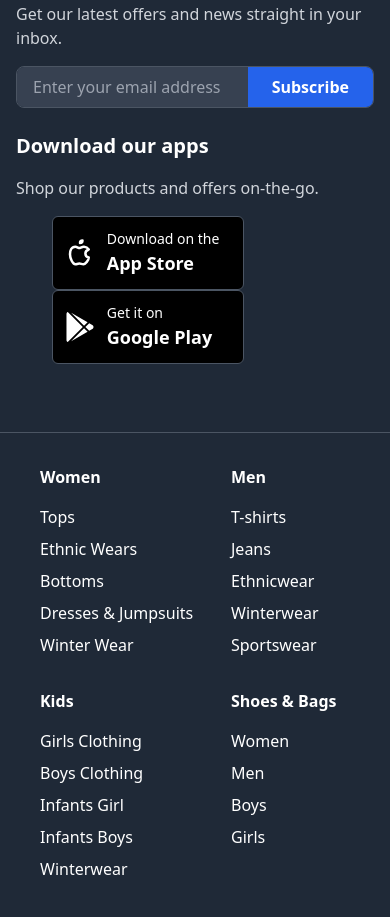
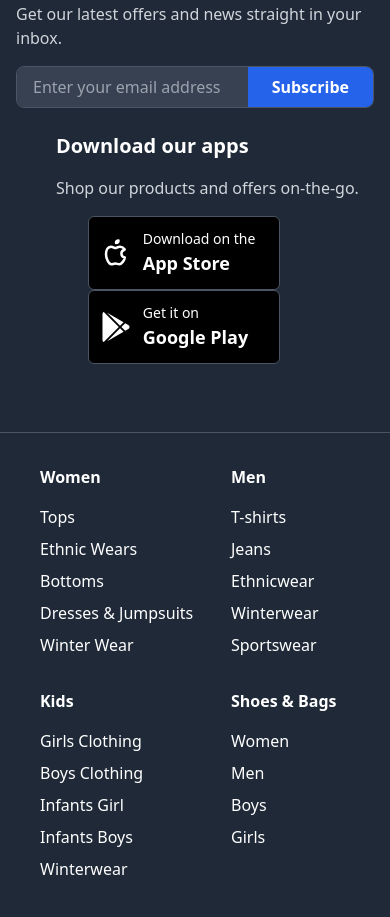
Before and after one commit to narendratomar45/E-Bazar, a React (Vite) app: page / in a window 390 px wide. Shown: the part 1980-2897 px from the top of the page. Built offline with nearby package versions, Linux system fonts and the light colour scheme.

Commit message:
Changes in footer

```diff
--- a/src/Components/Footer.jsx
+++ b/src/Components/Footer.jsx
@@ -38,7 +38,7 @@ const Footer = () => {
           </div>
         </div>
 
-        <div className="w-full sm:w-1/2 lg:w-1/3 mb-6">
+        <div className="w-full sm:w-1/2 lg:w-1/3 mb-6 ml-10">
           <h2 className="text-xl font-semibold mb-4">Download our apps</h2>
           <p className="text-gray-300 mb-4">
             Shop our products and offers on-the-go.
```
